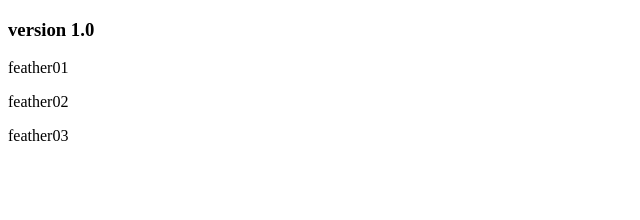
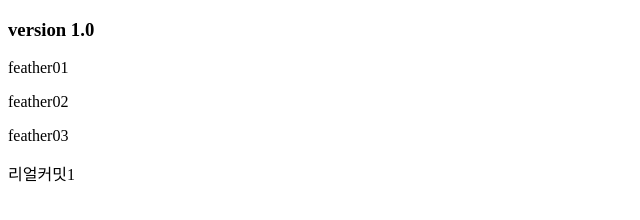
Before and after one commit to fedevsy/gitTest, a plain HTML site: page index.html in a window 1280 px wide. Shown: the full height of the page, 0-640 px from the left. Drawn offline with Linux system fonts and the light colour scheme.

Commit message:
리얼커밋1

```diff
--- a/index.html
+++ b/index.html
@@ -11,5 +11,6 @@
     <p>feather01</p>
     <p>feather02</p>
     <p>feather03</p>
+    <p>리얼커밋1</p>
 </body>
 </html>
```
